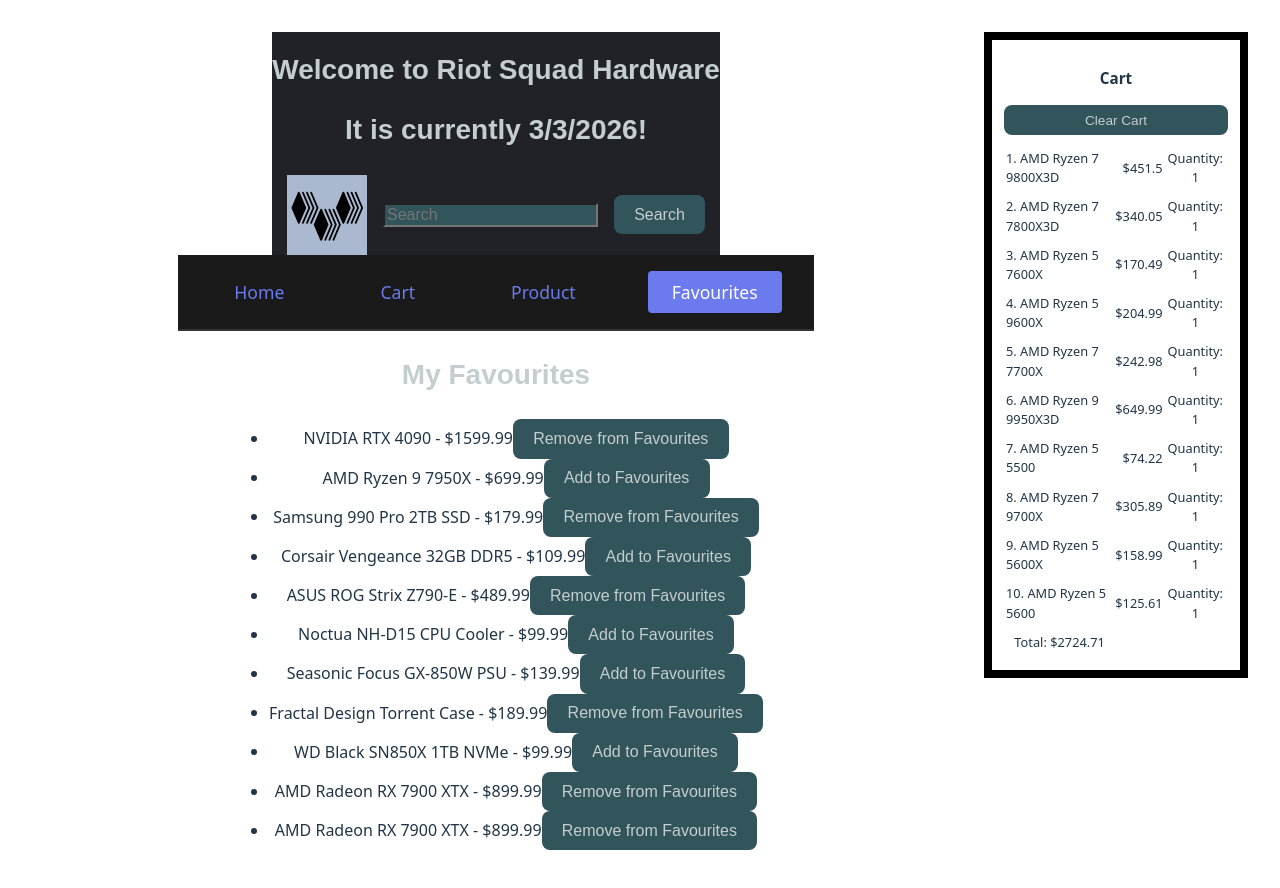
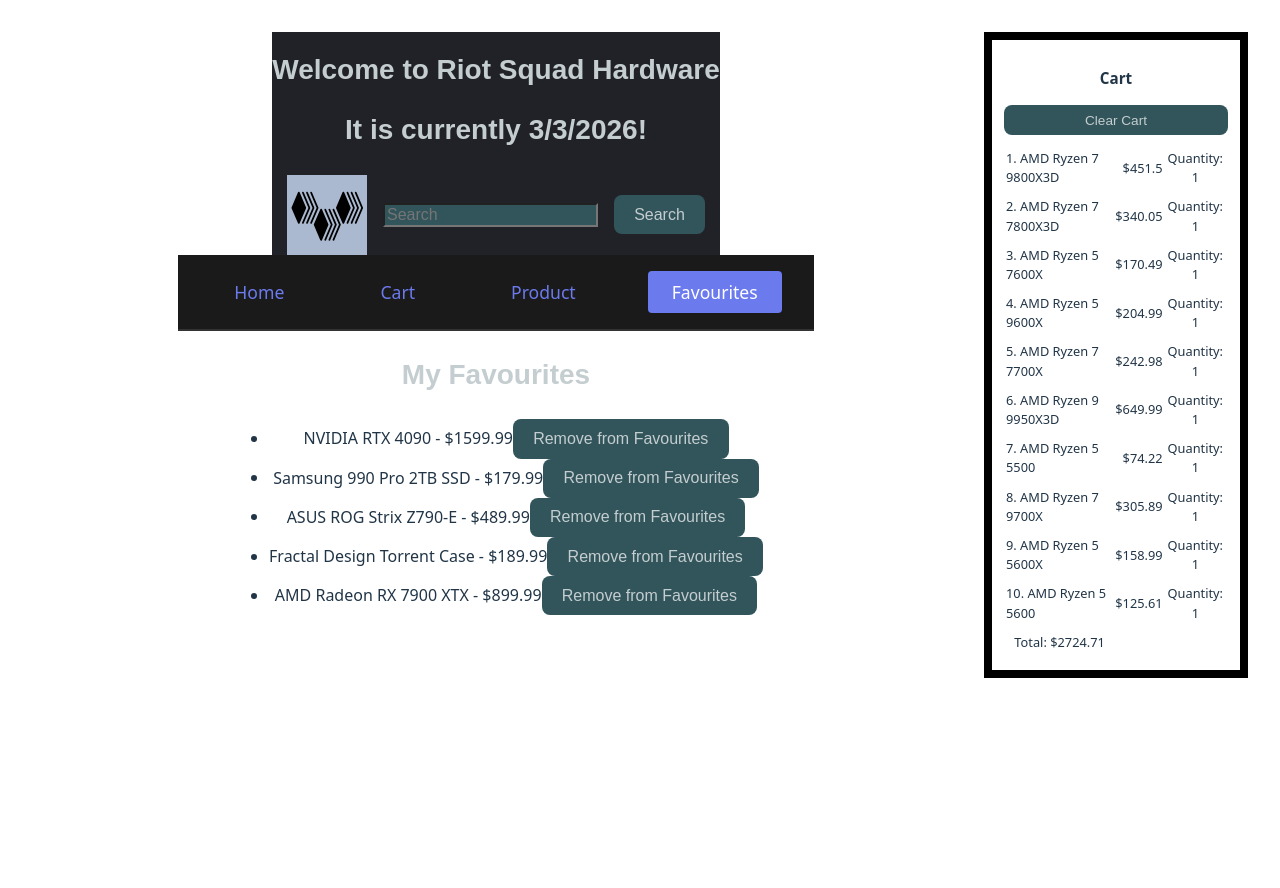
Before and after one commit to D-Villanueva204/Web-Store-Project, a React (Vite) app in the folder web-store-project/: page /favourites in a window 1280 px wide. Shown: the top 888 px of the page. After the commit the page ends 800 px from the top, so only its background shows below. Built offline with nearby package versions, Linux system fonts and the light colour scheme.

Commit message:
Refactor: Refactoring favourites architecture to be able to add items from the products page into the favourites page

```diff
--- a/web-store-project/src/components/web-store/apis/favouritesData.ts
+++ b/web-store-project/src/components/web-store/apis/favouritesData.ts
@@ -1,79 +1,12 @@
 export const pcParts = [
-  {
-    id: 1,
-    name: "NVIDIA RTX 4090",
-    price: 1599.99,
-    stock: 12,
-    favourited: true
-  },
-  {
-    id: 2,
-    name: "AMD Ryzen 9 7950X",
-    price: 699.99,
-    stock: 0,
-    favourited: false
-  },
-  {
-    id: 3,
-    name: "Samsung 990 Pro 2TB SSD",
-    price: 179.99,
-    stock: 45,
-    favourited: true
-  },
-  {
-    id: 4,
-    name: "Corsair Vengeance 32GB DDR5",
-    price: 109.99,
-    stock: 8,
-    favourited: false
-  },
-  {
-    id: 5,
-    name: "ASUS ROG Strix Z790-E",
-    price: 489.99,
-    stock: 3,
-    favourited: true
-  },
-  {
-    id: 6,
-    name: "Noctua NH-D15 CPU Cooler",
-    price: 99.99,
-    stock: 0,
-    favourited: false
-  },
-  {
-    id: 7,
-    name: "Seasonic Focus GX-850W PSU",
-    price: 139.99,
-    stock: 21,
-    favourited: false
-  },
-  {
-    id: 8,
-    name: "Fractal Design Torrent Case",
-    price: 189.99,
-    stock: 7,
-    favourited: true
-  },
-  {
-    id: 9,
-    name: "WD Black SN850X 1TB NVMe",
-    price: 99.99,
-    stock: 33,
-    favourited: false
-  },
-  {
-    id: 10,
-    name: "AMD Radeon RX 7900 XTX",
-    price: 899.99,
-    stock: 5,
-    favourited: true
-  },
-  {
-    id: 11,
-    name: "AMD Radeon RX 7900 XTX",
-    price: 899.99,
-    stock: 5,
-    favourited: true
-  },
+  { id: "1000", name: "NVIDIA RTX 4090", price: 1599.99, stock: 12, favourited: true },
+  { id: "1002", name: "AMD Ryzen 9 7950X", price: 699.99, stock: 0, favourited: false },
+  { id: "1003", name: "Samsung 990 Pro 2TB SSD", price: 179.99, stock: 45, favourited: true },
+  { id: "1004", name: "Corsair Vengeance 32GB DDR5", price: 109.99, stock: 8, favourited: false },
+  { id: "1005", name: "ASUS ROG Strix Z790-E", price: 489.99, stock: 3, favourited: true },
+  { id: "1006", name: "Noctua NH-D15 CPU Cooler", price: 99.99, stock: 0, favourited: false },
+  { id: "1007", name: "Seasonic Focus GX-850W PSU", price: 139.99, stock: 21, favourited: false },
+  { id: "1008", name: "Fractal Design Torrent Case", price: 189.99, stock: 7, favourited: true },
+  { id: "1009", name: "WD Black SN850X 1TB NVMe", price: 99.99, stock: 33, favourited: false },
+  { id: "1010", name: "AMD Radeon RX 7900 XTX", price: 899.99, stock: 5, favourited: true },
 ];
--- a/web-store-project/src/components/web-store/favourite-button/favourite-button.tsx
+++ b/web-store-project/src/components/web-store/favourite-button/favourite-button.tsx
@@ -1,18 +1,16 @@
-import { useFavourites } from "../hooks/useFavourites";
 
-function AddFavouriteButton({ id }: { id: number }) {
-    const { handleToggleFavourite, error, favourites } = useFavourites();
-    const isFavourited = favourites.find(fav => fav.id === id)?.favourited;
-
+function AddFavouriteButton({ id, handleToggleFavourite, isFavourited }: {
+    id: string,
+    handleToggleFavourite: (id: string) => void,
+    isFavourited: boolean
+}) {
     return (
         <>
         {!isFavourited &&
-        <button type="button" onClick={() => handleToggleFavourite(id)}>Add to Favourites</button>}
+            <button type="button" onClick={() => handleToggleFavourite(id)}>Add to Favourites</button>}
 
         {isFavourited &&
             <button type="button" onClick={() => handleToggleFavourite(id)}>Remove from Favourites</button>}
-        {error &&
-            <p className="error">{error}</p>}
         </>
     )
 }
--- a/web-store-project/src/components/web-store/hooks/useFavourites.ts
+++ b/web-store-project/src/components/web-store/hooks/useFavourites.ts
@@ -18,7 +18,7 @@
         fetchFavourites();
     }, []);
 
-    async function handleToggleFavourite(id: number) {
+    async function handleToggleFavourite(id: string) {
         try {
             FavouriteService.toggleFavourite(id);
             await fetchFavourites();
--- a/web-store-project/src/components/web-store/parts/general/partRandomizer.tsx
+++ b/web-store-project/src/components/web-store/parts/general/partRandomizer.tsx
@@ -46,7 +46,7 @@
                     </p>
                     <p>In stock: {stock}</p>
                     <BuyButton part={retrievedPart} addToCart={addItemToCart} />
-                    <AddFavouriteButton addFavourite={addFavourite} price={price} productName={partName} />
+                    <AddFavouriteButton id={retrievedPart.id} />
                 </section>
             )
         }
--- a/web-store-project/src/components/web-store/repositories/favouritesRepository.ts
+++ b/web-store-project/src/components/web-store/repositories/favouritesRepository.ts
@@ -1,12 +1,25 @@
 import type { Favourites } from "../types/favouritesType";
-import { pcParts } from "../apis/favouritesData";
+
+let faovouritesData: Favourites[] = [
+      { id: "1000", name: "NVIDIA RTX 4090", price: 1599.99, stock: 12, favourited: true },
+  { id: "1002", name: "AMD Ryzen 9 7950X", price: 699.99, stock: 0, favourited: false },
+  { id: "1003", name: "Samsung 990 Pro 2TB SSD", price: 179.99, stock: 45, favourited: true },
+  { id: "1004", name: "Corsair Vengeance 32GB DDR5", price: 109.99, stock: 8, favourited: false },
+  { id: "1005", name: "ASUS ROG Strix Z790-E", price: 489.99, stock: 3, favourited: true },
+  { id: "1006", name: "Noctua NH-D15 CPU Cooler", price: 99.99, stock: 0, favourited: false },
+  { id: "1007", name: "Seasonic Focus GX-850W PSU", price: 139.99, stock: 21, favourited: false },
+  { id: "1008", name: "Fractal Design Torrent Case", price: 189.99, stock: 7, favourited: true },
+  { id: "1009", name: "WD Black SN850X 1TB NVMe", price: 99.99, stock: 33, favourited: false },
+  { id: "1010", name: "AMD Radeon RX 7900 XTX", price: 899.99, stock: 5, favourited: true },
+]
+
 
 export function getFavourites(): Favourites[] {
-    return pcParts;
+    return faovouritesData.filter(part => part.favourited === true);
 }
 
-export function getFavouriteById(id: number): Favourites {
-    const foundFavourite = pcParts.find(part => part.id === id);
+export function getFavouriteById(id: string): Favourites {
+    const foundFavourite = faovouritesData.find(part => part.id === id);
 
     if (!foundFavourite) {
         throw new Error(`Favourite with id ${id} not found.`);
@@ -14,18 +27,18 @@
     return foundFavourite;
 }
 
-export function createFavourites(id: number, name: string, price: number, stock: number, favourited: boolean) {
-    const foundFavourite = pcParts.find(part => part.id === id);
+export function createFavourites(id: string, name: string, price: number, stock: number, favourited: boolean) {
+    const foundFavourite = faovouritesData.find(part => part.id === id);
 
     if (!foundFavourite) {
-        pcParts.push({ id, name, price, stock, favourited });
+        faovouritesData.push({ id, name, price, stock, favourited });
     } else {
         throw new Error(`Favourite with id ${id} already exists.`);
     }
 }
 
-export function deleteFavourites(id: number) {
-    const foundFavourite = pcParts.find(part => part.id === id);
+export function deleteFavourites(id: string) {
+    const foundFavourite = faovouritesData.find(part => part.id === id);
 
     if (!foundFavourite) {
         throw new Error(`Favourite with id ${id} does not exist.`);
--- a/web-store-project/src/components/web-store/services/favouritesService.ts
+++ b/web-store-project/src/components/web-store/services/favouritesService.ts
@@ -1,16 +1,19 @@
 import * as FavouritesRepo from "../repositories/favouritesRepository";
+import { getByID } from "./productService";
 
-export function toggleFavourite(id: number) {
+
+export function toggleFavourite(id: string) {
     const foundFavourite = FavouritesRepo.getFavouriteById(id);
+    const part = getByID(id);
 
     if (foundFavourite.favourited) {
         FavouritesRepo.deleteFavourites(id);
     } else {
         FavouritesRepo.createFavourites(
-            foundFavourite.id,
-            foundFavourite.name,
-            foundFavourite.price,
-            foundFavourite.stock,
+            part!.id,
+            part!.name,
+            part!.price,
+            part!.stock,
             true
         );
     }
--- a/web-store-project/src/components/web-store/types/favouritesType.ts
+++ b/web-store-project/src/components/web-store/types/favouritesType.ts
@@ -1,5 +1,5 @@
 export interface Favourites {
-    id: number;
+    id: string;
     name: string;
     price: number;
     stock: number;
--- a/web-store-project/src/pages/favourites-page.tsx
+++ b/web-store-project/src/pages/favourites-page.tsx
@@ -2,18 +2,21 @@
 import AddFavouriteButton from "../components/web-store/favourite-button/favourite-button";
 
 function FavouritesPage() {
-    const { favourites, error } = useFavourites();
+    const { favourites, error, handleToggleFavourite } = useFavourites();
     return (
         <div>
             <h2>My Favourites</h2>
             {error && <p className="error">{error}</p>}
-
             {favourites.length === 0 && <p>No favourite items added yet.</p>}
             <ul>
                 {favourites.map((item) => (
                     <li key={item.id}>
                         {item.name} - ${item.price}
-                        <AddFavouriteButton id={item.id} />
+                        <AddFavouriteButton
+                            id={item.id}
+                            handleToggleFavourite={handleToggleFavourite}
+                            isFavourited={item.favourited}
+                        />
                     </li>
                 ))}
             </ul>
--- a/web-store-project/src/pages/product-page.tsx
+++ b/web-store-project/src/pages/product-page.tsx
@@ -1,5 +1,5 @@
 import { useState } from "react";
-import GeneralTypeGenerator from "../components/web-store/parts/general/generalTypeGenerator";
+import GeneralTypeGenerator from "../components/web-store/parts/general/partRandomizer";
 import type { Part } from "../components/web-store/repositories/PartTypes";
 import PartTypes from "../components/web-store/repositories/PartTypes";
 
```
